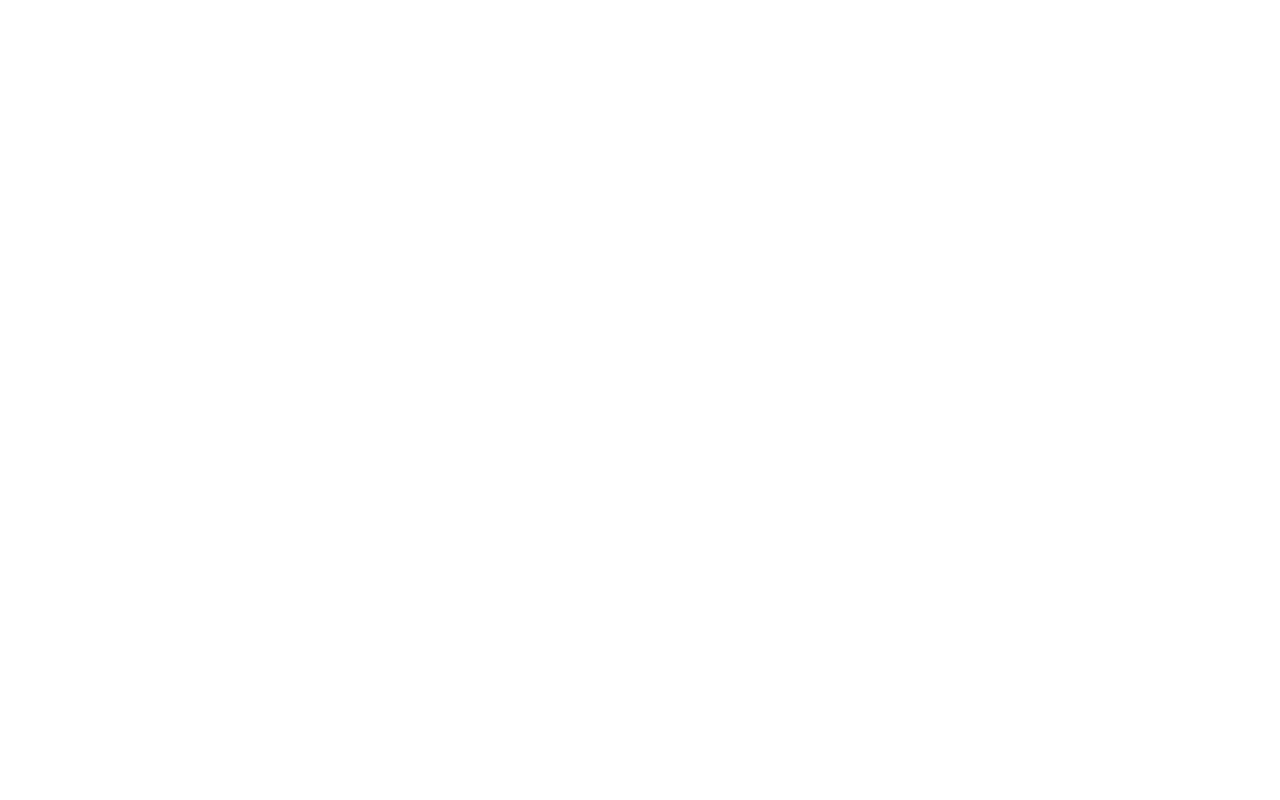
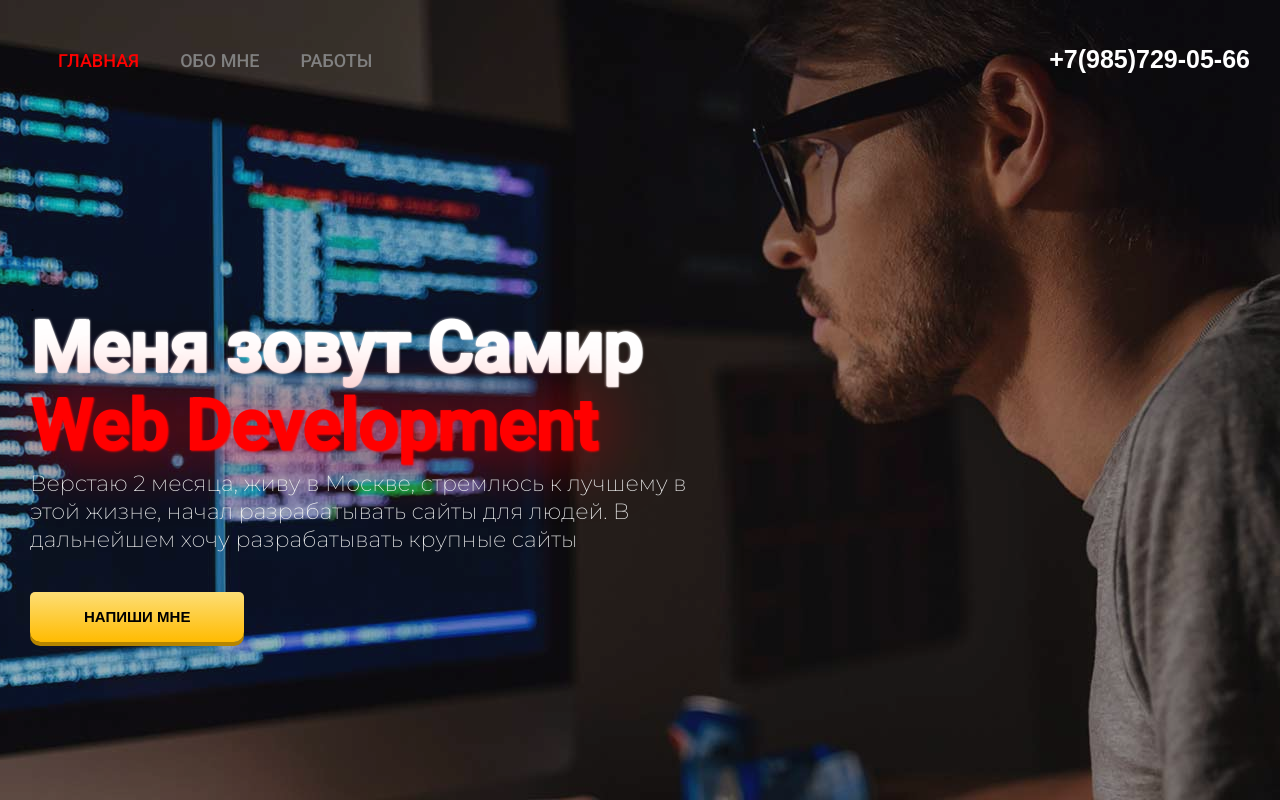
Before and after one commit to Samirka2004/Portfolio, a plain HTML site: page index.html in a window 1280 px wide. Drawn offline with nearby package versions, Linux system fonts and the light colour scheme; a web font is replaced by a local one.

Commit message:
Portfolio

```diff
--- a/css/style.css
+++ b/css/style.css
@@ -0,0 +1,183 @@
+body {
+   font-family: 'New Tegomin', sans-serif;
+   font-size: 18px;
+   line-height: 27px;
+   font-weight: 300;
+   }
+
+   a {
+      text-decoration: none;
+      color: inherit;
+      display: inline-block;
+   }
+
+   .container {
+      max-width: 1220px;
+      margin:0 auto;
+      padding: 0 15px;
+      position: relative;
+      z-index: 20;
+   }
+   /*HEADER */
+   .header {
+      height: 100vh;
+      box-sizing: border-box;
+      background-image: url("../images/bg__header.jpg");
+      background-repeat: no-repeat;
+      background-position: center;
+      background-size: cover;
+      background-repeat: no-repeat;
+      background-size: cover;
+      opacity: 1;
+      min-height: 700px;
+   }
+   .navigation {
+      padding: 46px 0 0 0;
+      display: flex;
+      justify-content: space-between;
+      align-items: center;
+   }
+   .header__logo {
+   width: 96px;
+   height: 60px;
+   font-family: Revalia;
+   font-style: normal;
+   font-weight: normal;
+   font-size: 4   8px;
+   line-height: 60px;
+   text-align: center;
+   color: #34547A;
+   }
+   .menu__list {
+      text-transform: uppercase;
+      display: flex;
+      transition: all .3s;
+   }
+
+   .menu__list-item {
+      padding: 0 13px;
+   }
+
+   .menu__link {
+      font-family: Roboto;
+      font-style: normal;
+      font-weight: normal;
+      margin-left: 15px;
+      position: relative;
+      color: #808080;
+      /*задаём цвет ссылки*/
+      cursor: pointer;
+      line-height: 1px;
+      transition: all .3s;
+      /*задаём высоту строки*/
+      text-decoration: none;
+   }
+   .menu__link--active {
+      color: red;
+   }
+   .menu__link:hover {
+      transition: .5s;
+      color: red;
+      position: relative;
+   }
+   .menu__link::after {
+      content: "";
+      display: block;
+      position: absolute;
+      margin-top: 5px;
+      top: 20px;
+      left: 0;
+      width: 0;
+      height: 2px;
+      background-color: #fff;
+      transition: 0.5s ;
+   }
+
+   .menu__link:hover::after {
+      max-width: 200px;
+      width: 100%;
+   }
+   .phone {
+      padding-left: 30px;
+      font-size: 25px;
+      font-weight: bold;
+      transition: all .5s;
+      color: #ffffff;
+   }
+   .phone:hover {
+      color: blue;
+   }
+
+   .header__content {
+      padding: 216px 0 0 0;
+      max-width: 689px;
+   }
+
+
+   .header__title {
+      font-family: Roboto;
+      font-style: normal;
+      font-weight: bold;
+      font-size: 70px;
+      line-height: 59px;
+      color: #000;
+      margin: 0 0 35px 0;
+      color: #fff;
+      text-shadow: 1px 1px 1px white, 0 0 3px white;
+   }
+   .overlay {
+      background-color:rgba(32, 29, 31, 0.3);
+      height:100%;
+      position:fixed;
+      width:100%;
+      top:0;
+      left:0;
+   }
+
+   .header__text {
+      font-family: 'Montserrat', sans-serif;
+      font-style: normal;
+      font-weight:initial;
+      font-size: 22px;
+      line-height: 28px;
+      text-align: left;
+      color: #f0f0f0;
+      margin-bottom: 38px;
+      margin-top: 30px;
+   }
+
+
+   .header__subtitle{
+      font-family:"Roboto";
+      text-align-last: left;
+      color: red;
+      font-size: 70px;
+      text-shadow: 1px 1px 2px red, 0 0 1em red;
+   }
+   .header__content-block {
+      position: relative;
+      z-index: -1;
+      max-width: 750px;
+      height: auto;
+      background-color: #fff;
+      opacity: .6;
+   }
+.button {
+background: linear-gradient(180deg, #FDDE76 0%, #FFBB01 100%);
+box-shadow: 0px 4px 0px #B68500;
+border-radius: 5px 5px 10px 10px;
+border: 0;
+font-style: normal;
+text-align: center;
+padding: 14px 54px 15px;
+line-height: 21px;
+font-weight: bold;
+font-size: 15px;
+text-transform: uppercase;
+transition: .5s;
+color: #000;
+}
+
+.button:hover {
+   background: linear-gradient(180deg, #dab439 100%, #FFBB01 0%);
+}
--- a/index.html
+++ b/index.html
@@ -1,16 +1,68 @@
 <!DOCTYPE html>
-<html lang="en">
+<html lang="ru">
+
 <head>
   <meta charset="UTF-8">
   <meta name="viewport" content="width=device-width, initial-scale=1.0">
   <meta http-equiv="X-UA-Compatible" content="ie=edge">
   <title>Document</title>
+  <link rel="preconnect" href="https://fonts.gstatic.com">
+  <link rel="preconnect" href="https://fonts.gstatic.com">
+  <link href="https://fonts.googleapis.com/css2?family=New+Tegomin&family=Roboto:wght@500&display=swap"
+    rel="stylesheet">
+  <link href="https://fonts.googleapis.com/css2?family=New+Tegomin&display=swap" rel="stylesheet">
+  <link rel="preconnect" href="https://fonts.gstatic.com">
+  <link
+    href="https://fonts.googleapis.com/css2?family=Montserrat:wght@200&family=New+Tegomin&family=Roboto:wght@500&display=swap"
+    rel="stylesheet">
   <link rel="stylesheet" href="css/reset.css">
   <link rel="stylesheet" href="css/slick.css">
   <link rel="stylesheet" href="css/jquery.fancybox.css">
   <link rel="stylesheet" href="css/style.css">
 </head>
+
 <body>
+  <header class='header'>
+    <div class="overlay"></div>
+    <div class="container about__me">
+      <div class="header__top">
+        <div class="navigation">
+          <nav class='menu'>
+            <ul class="menu__list">
+              <li class='menu__list-item'>
+                <a class='menu__link menu__link--active' href="#">Главная</a>
+              </li>
+              <li class='menu__list-item'>
+                <a class='menu__link' href="#">Обо мне</a>
+              </li>
+              <li class='menu__list-item'>
+                <a class='menu__link' href="#">Работы</a>
+              </li>
+            </ul>
+          </nav>
+          <div class="phone__block">
+            <a class="phone" href="tel:79857290566">+7(985)729-05-66</a>
+          </div>
+        </div>
+      </div>
+      <div class="header__content">
+        .
+        <h2 class='header__title'>Меня зовут Самир</h2>
+        <h3 class='header__subtitle'>Web Development</h3>
+        <div class="header__main-text">
+          <p class='header__text'>Верстаю 2 месяца, живу в Москве, стремлюсь к лучшему в этой
+            жизне, начал разрабатывать сайты для людей. В дальнейшем хочу разрабатывать крупные сайты
+          </p>
+        </div>
+        <a class="button" href="#">Напиши мне</a>
+      </div>
+    </div>
+  </header>
+
+
+
+
+
 
 
   <script src="https://ajax.googleapis.com/ajax/libs/jquery/3.4.1/jquery.min.js"></script>
@@ -18,4 +70,5 @@
   <script src="js/jquery.fancybox.min.js"></script>
   <script src="js/main.js"></script>
 </body>
+
 </html>
```
Also changed, not shown: images/bg.jpeg (added), images/bg__header.jpg (added), images/bg_header.jpg (added), images/facebook.svg (added), images/github.svg (added), images/hero-bg.jpg (added), images/instagram.svg (added), images/samir.png (added), images/twitter.svg (added), images/Портфолио картинка.jpg (added), images/Самир для порфтолио.png (added).
